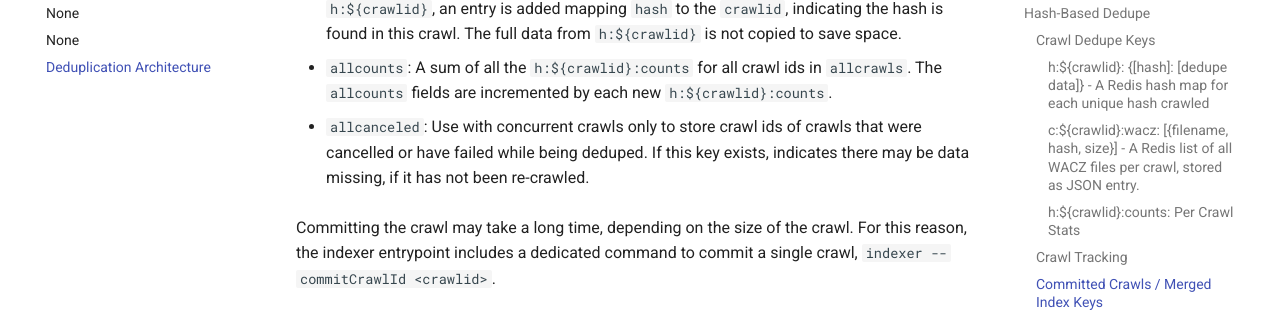
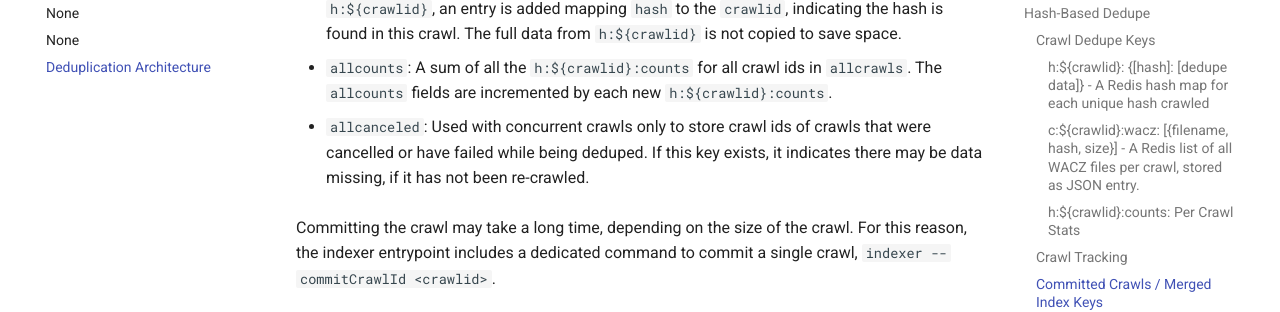
Before and after one commit to webrecorder/browsertrix-crawler, an MkDocs documentation site: the page built from docs/docs/develop/dedupe.md, in a window 1280 px wide and 900 px high, scrolled down 1721 px. Shown: the part 143-455 px from the top of the window. Built offline with MkDocs 1.6.1 and Material for MkDocs 9.7.7, drawn with Linux system fonts in a browser that asks for light colours; comment, search, counter and statistics services are not loaded.

Commit message:
Apply suggestions from code review
Co-authored-by: Tessa Walsh <tessa@bitarchivist.net>

```diff
--- a/docs/docs/develop/dedupe.md
+++ b/docs/docs/develop/dedupe.md
@@ -62,8 +62,8 @@ Once a crawl is finished, the merged index keys are updated as follows:
 
 - `allcounts`: A sum of all the `h:${crawlid}:counts` for all crawl ids in `allcrawls`. The `allcounts` fields are incremented by each new `h:${crawlid}:counts`.
 
-- `allcanceled`: Use with concurrent crawls only to store crawl ids of crawls that were cancelled or have failed
-while being deduped. If this key exists, indicates there may be data missing, if it has not been re-crawled.
+- `allcanceled`: Used with concurrent crawls only to store crawl ids of crawls that were cancelled or have failed
+while being deduped. If this key exists, it indicates there may be data missing, if it has not been re-crawled.
 
 Committing the crawl may take a long time, depending on the size of the crawl. For this reason, the indexer entrypoint
 includes a dedicated command to commit a single crawl, `indexer --commitCrawlId <crawlid>`.
```
